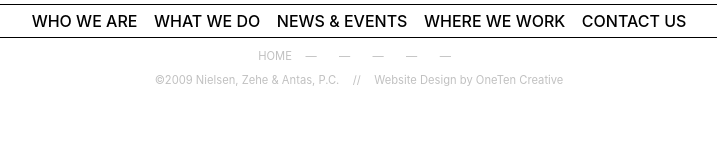
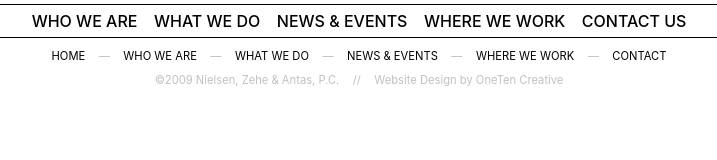
Before and after one commit to KyleFDowney/nzalaw, a plain HTML site: page index.html in a window 1280 px wide. Shown: the whole page, without its empty margins (281-998 px from the left). Drawn offline with nearby package versions, Linux system fonts and the light colour scheme.

Commit message:
update 2

```diff
--- a/index.html
+++ b/index.html
@@ -33,21 +33,21 @@
 </body>
 
 <footer>
-  <p><a href="HOME"</a>HOME</p>
+  <p><a href="HOME">HOME</a></p>
     <p>—</p>
-    <p><a href="WHO WE ARE"</a></p>
+    <p><a href="WHO WE ARE">WHO WE ARE</a></p>
     <p>—</p>
-    <p><a href="WHAT WE DO"</a></p>
+    <p><a href="WHAT WE DO">WHAT WE DO</a></p>
     <p>—</p>
-    <p><a href="NEWS & EVENTS"</a></p>
+    <p><a href="NEWS & EVENTS">NEWS & EVENTS</a></p>
     <p>—</p>
-    <p><a href="WHERE WE WORK"</a></p>
+    <p><a href="WHERE WE WORK">WHERE WE WORK</a></p>
     <p>—</p>
-    <p><a href="CONTACT"</a></p>
+    <p><a href="CONTACT">CONTACT</a></p>
 <br>
-  <p><a href="http://nzalaw.com/00_legal.html">©2009 Nielsen, Zehe & Antas, P.C.</a></p>
+  <p><a class="legal" href="http://nzalaw.com/00_legal.html">©2009 Nielsen, Zehe & Antas, P.C.</a></p>
   <p>//</p>
-  <p><a href="http://www.onetencreative.com/">Website Design by OneTen Creative</a></p>
+  <p><a class="legal" href="http://www.onetencreative.com/">Website Design by OneTen Creative</a></p>
 </footer>
 
 </div>
--- a/styles.css
+++ b/styles.css
@@ -72,7 +72,7 @@ footer p {
 
 
 footer a {
-  color: #c0c0c0;
+  color: #000;
   display: inline;
 }
 
@@ -81,3 +81,7 @@ footer a:hover {
   text-decoration: none;
 
 }
+
+.legal {
+  color: #c0c0c0;
+}
```
